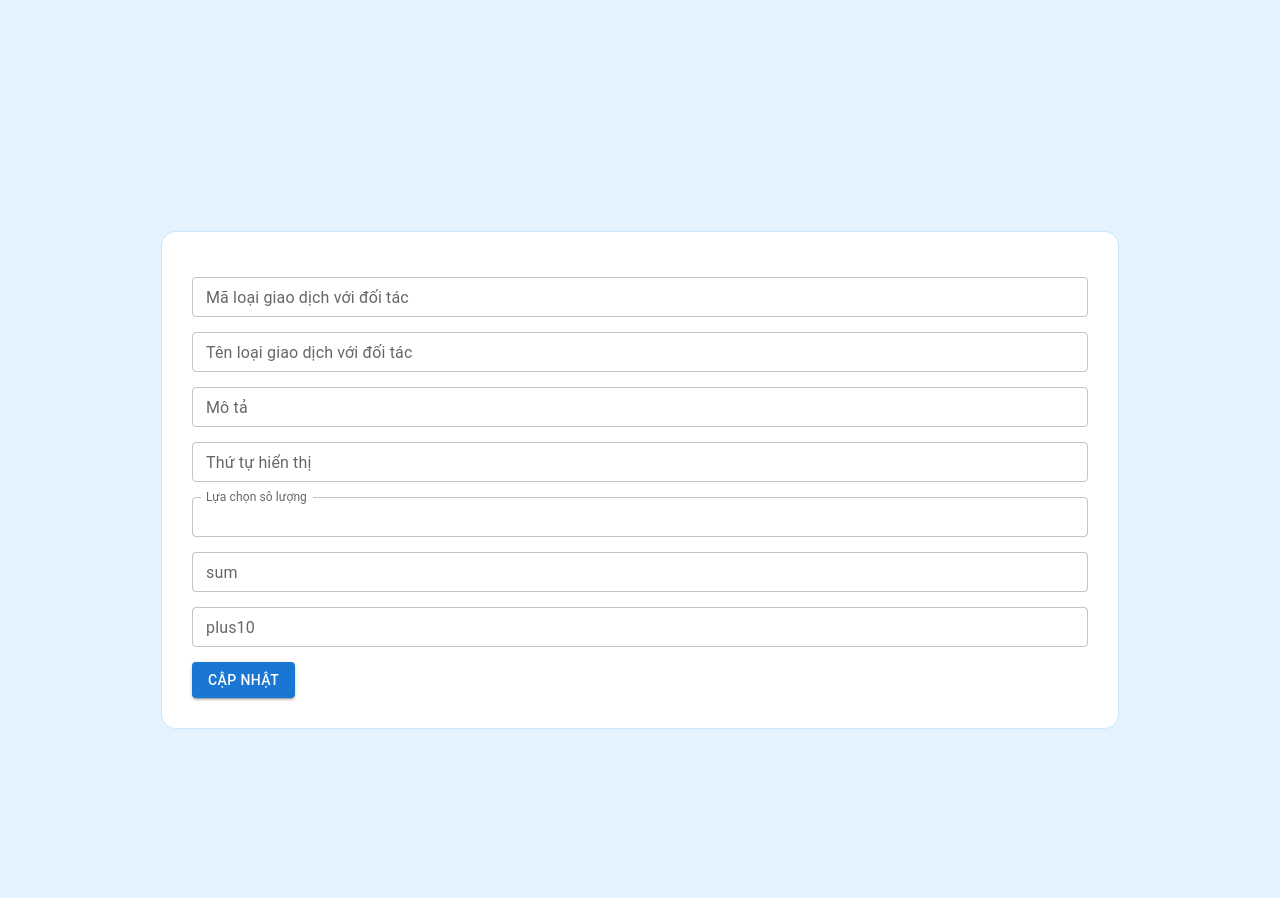
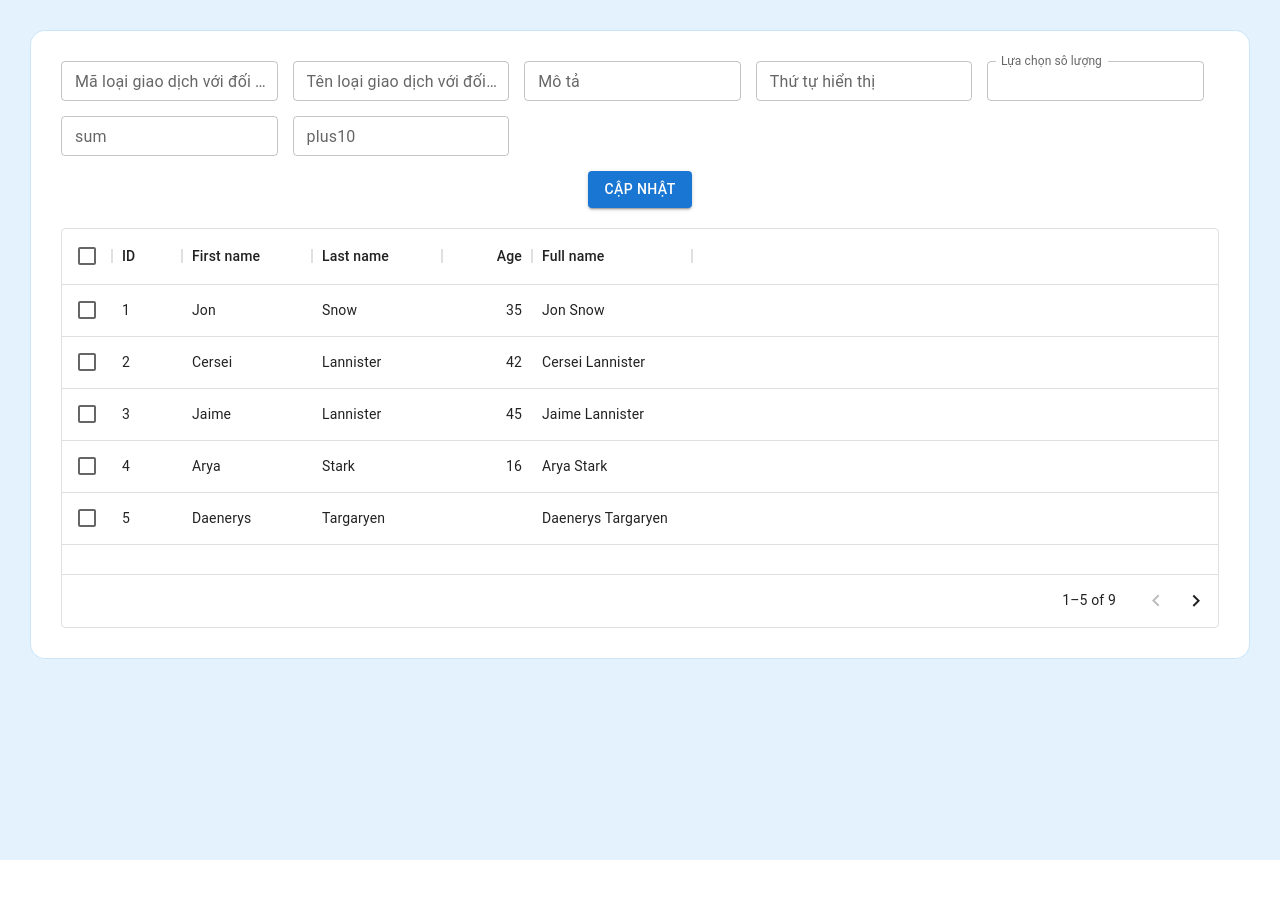
Before and after one commit to trandinhhiep789/load-form-validate, a React (Create React App) app: page / in a window 1280 px wide. Shown: the top 898 px of the page. After the commit the page ends 860 px from the top, so only its background shows below. Built offline with nearby package versions, Linux system fonts and the light colour scheme.

Commit message:
fix: add flex box css

```diff
--- a/package.json
+++ b/package.json
@@ -7,6 +7,7 @@
     "@emotion/styled": "^11.3.0",
     "@mui/icons-material": "^5.0.3",
     "@mui/material": "^5.0.3",
+    "@mui/x-data-grid": "^5.12.1",
     "@testing-library/jest-dom": "^5.11.4",
     "@testing-library/react": "^11.1.0",
     "@testing-library/user-event": "^12.1.10",
--- a/src/App.js
+++ b/src/App.js
@@ -18,21 +18,19 @@
 import ClickNumberField from "./custom-fields/clickNumberField";
 
 import SimpleForm from "./form-valid/SimpleForm"
+import DataTable from "./table/DataTable";
 
 const Background = styled.div`
   background: #e3f2fd;
   min-height: 100vh;
-  display: flex;
-  justify-content: center;
-  align-items: center;
-  padding: 80px 0;
+  text-align: center;
+  padding: 30px;
 `;
 
 const DivForm = styled.div`
   border: 1px solid rgba(144, 202, 249, 0.46);
   background: #fff;
   padding: 30px;
-  width: 70%;
   border-radius: 15px;
 `;
 
@@ -78,6 +76,7 @@
 
   const constants = [
     {
+      width: "20%",
       name : "id",
       component : "InputField",
       label : "Mã loại giao dịch với đối tác",
@@ -91,6 +90,7 @@
       passCustomOption: ""
     },
     {
+      width: "20%",
       name : "name",
         component : "InputField",
         label : "Tên loại giao dịch với đối tác",
@@ -105,6 +105,7 @@
     },
 
     {
+      width: "20%",
       name : "description",
         component : "InputField",
         label : "Mô tả",
@@ -119,6 +120,7 @@
     },
 
     {
+      width: "20%",
       name : "number",
         component : "InputField",
         label : "Thứ tự hiển thị",
@@ -133,6 +135,7 @@
     },
 
     {
+      width: "20%",
       name : "selectAmuont",
         component : "ClickNumberField",
         label : "Lựa chọn sô lượng",
@@ -147,6 +150,7 @@
     },
 
     {
+      width: "20%",
       name : "sum",
         component : "InputField",
         label : "sum",
@@ -161,6 +165,7 @@
     },
 
     {
+      width: "20%",
       name : "plus10",
       component : "InputField",
       label : "plus10",
@@ -183,6 +188,8 @@
           listInputField={constants}
           handleSubmit={handleSubmit}
         />
+
+        <DataTable/>
 
         {results?<div>
           {Object.keys(results).map(function(key) { return <div><i>{key}</i>: {results[key]}</div>; })}
--- a/src/custom-fields/clickNumberField/index.js
+++ b/src/custom-fields/clickNumberField/index.js
@@ -25,10 +25,10 @@
 
   return (
     <>
-      <Grid item xs={12} sm={3}>
+      {/* <Grid item xs={12} sm={3}>
         {label && <label htmlFor={name}>{label}</label>}
       </Grid>
-      <Grid item xs={12} sm={9}>
+      <Grid item xs={12} sm={9}> */}
         <TextField
           {...field}
           className="text-field"
@@ -43,7 +43,7 @@
           error={Boolean(showError ? true : false)}
           helperText={showError && errors[name]}
         />
-      </Grid>
+      {/* </Grid> */}
     </>
   );
 };
--- a/src/custom-fields/inputField/index.js
+++ b/src/custom-fields/inputField/index.js
@@ -26,10 +26,10 @@
 
   return (
     <>
-      <Grid item xs={12} sm={3}>
+      {/* <Grid item xs={12} sm={3}>
         {label && <label htmlFor={name}>{label}</label>}
       </Grid>
-      <Grid item xs={12} sm={9}>
+      <Grid item xs={12} sm={9}> */}
         <TextField
           {...field}
           type={type}
@@ -40,8 +40,9 @@
           variant="outlined"
           error={Boolean(showError ? true : false)}
           helperText={showError && errors[name]}
+          fullWidth
         />
-      </Grid>
+      {/* </Grid> */}
     </>
   );
 };
--- a/src/form-valid/SimpleForm.js
+++ b/src/form-valid/SimpleForm.js
@@ -142,9 +142,10 @@
             return (
               <>
                 <Form>
+                    <div style={{  display: "flex", flexWrap: "wrap" }}>
                       { listInputField.map((eachField, i) => {
                           return(
-                            <div style={{ margin: "15px 0" }} key={i}>
+                              <div style={{ boxSizing: "border-box", padding: "0 15px 15px 0", width: eachField.width }} key={i}>
                                   <FastField
                                       name={eachField.name}
                                       component={
@@ -156,9 +157,12 @@
                               </div>
                           )
                       }) }
+                    </div>
                      <Button type="submit" variant="contained">
                         Cập nhật
                      </Button>
+                     <br/>
+                     <br/>
                 </Form>
               </>
             )
--- /dev/null
+++ b/src/table/DataTable.js
@@ -0,0 +1,53 @@
+import React, { memo } from 'react'
+
+import { DataGrid, GridColDef, GridValueGetterParams } from '@mui/x-data-grid';
+
+
+const columns = [
+    { field: 'id', headerName: 'ID', width: 70 },
+    { field: 'firstName', headerName: 'First name', width: 130 },
+    { field: 'lastName', headerName: 'Last name', width: 130 },
+    {
+      field: 'age',
+      headerName: 'Age',
+      type: 'number',
+      width: 90,
+    },
+    {
+      field: 'fullName',
+      headerName: 'Full name',
+      description: 'This column has a value getter and is not sortable.',
+      sortable: false,
+      width: 160,
+      valueGetter: (params) =>
+        `${params.row.firstName || ''} ${params.row.lastName || ''}`,
+    },
+  ];
+
+  const rows = [
+    { id: 1, lastName: 'Snow', firstName: 'Jon', age: 35 },
+    { id: 2, lastName: 'Lannister', firstName: 'Cersei', age: 42 },
+    { id: 3, lastName: 'Lannister', firstName: 'Jaime', age: 45 },
+    { id: 4, lastName: 'Stark', firstName: 'Arya', age: 16 },
+    { id: 5, lastName: 'Targaryen', firstName: 'Daenerys', age: null },
+    { id: 6, lastName: 'Melisandre', firstName: null, age: 150 },
+    { id: 7, lastName: 'Clifford', firstName: 'Ferrara', age: 44 },
+    { id: 8, lastName: 'Frances', firstName: 'Rossini', age: 36 },
+    { id: 9, lastName: 'Roxie', firstName: 'Harvey', age: 65 },
+  ];
+
+const DataTable = memo(() => {
+  return (
+    <div style={{ height: 400, width: '100%' }}>
+      <DataGrid
+        rows={rows}
+        columns={columns}
+        pageSize={5}
+        rowsPerPageOptions={[5]}
+        checkboxSelection
+      />
+    </div>
+  )
+})
+
+export default DataTable
```
Also changed, not shown: 2 other files (tests, documents, lock files or other folders). Lines whose indentation alone changed are shown as unchanged.
